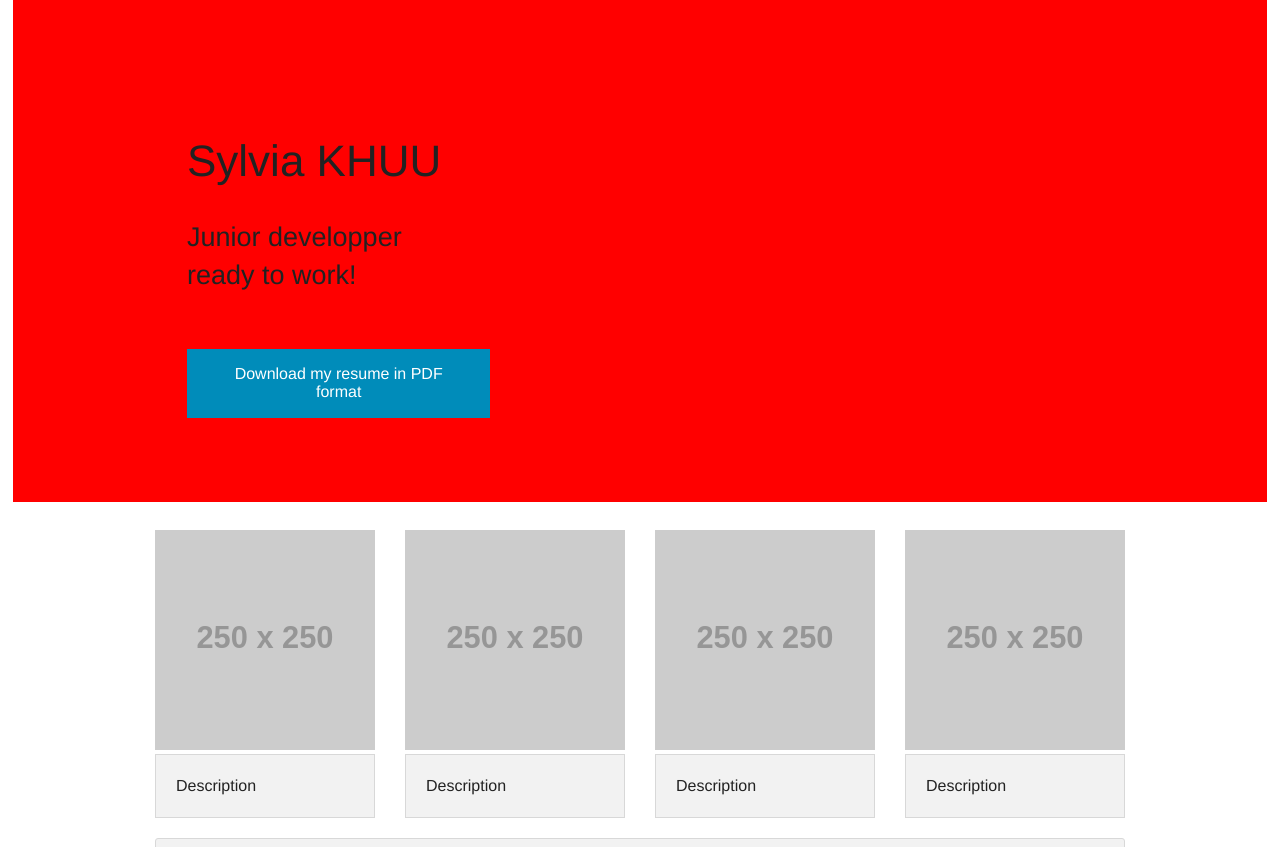
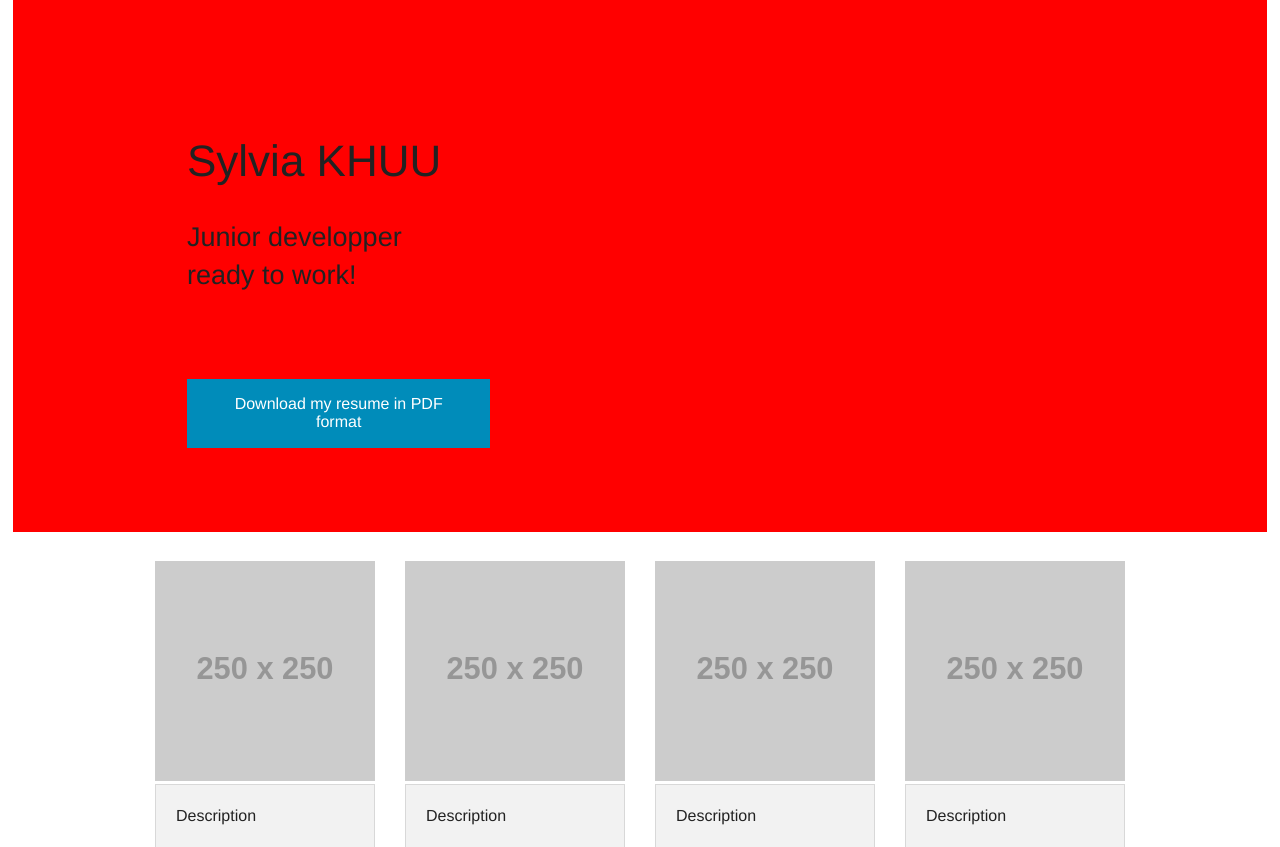
Before and after one commit to p00ps/p00ps.github.io, a PHP site: page / in a window 1280 px wide. Shown: the part 59-906 px from the top of the page. Run offline with PHP 8.4, Linux system fonts and the light colour scheme; grey boxes labelled with a size stand in for pictures from a placeholder-image service; some libraries are stand-ins or nearby versions.

Commit message:
20% param button top margin

```diff
--- a/css/addson.css
+++ b/css/addson.css
@@ -1,5 +1,5 @@
 .featured-button{
-	margin-top: 10%;
+	margin-top: 20%;
 	margin-left:auto;
 	margin-right: auto;
 }
```
